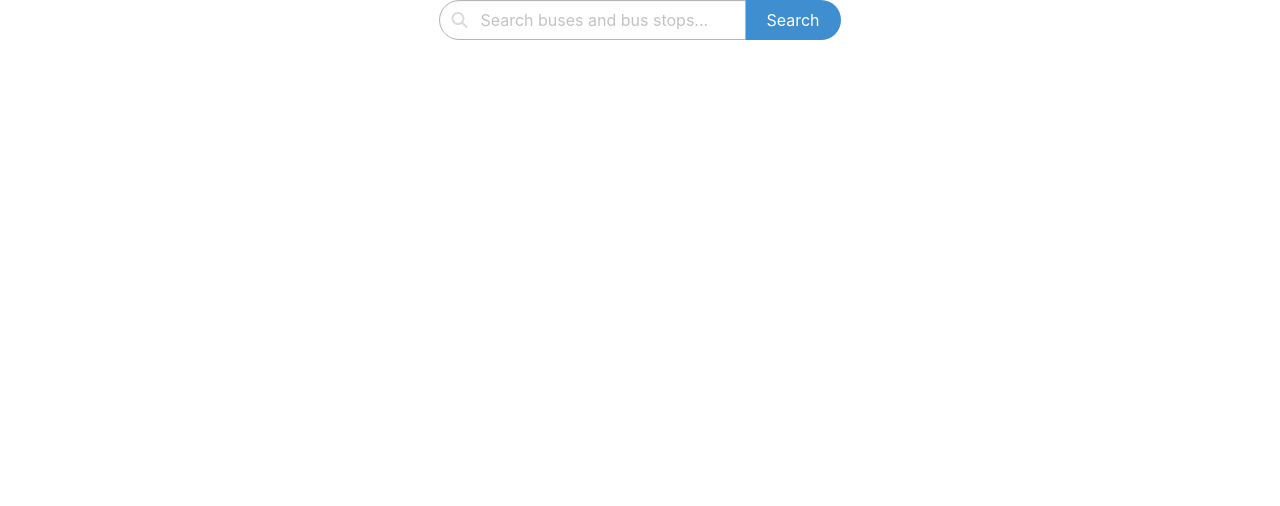
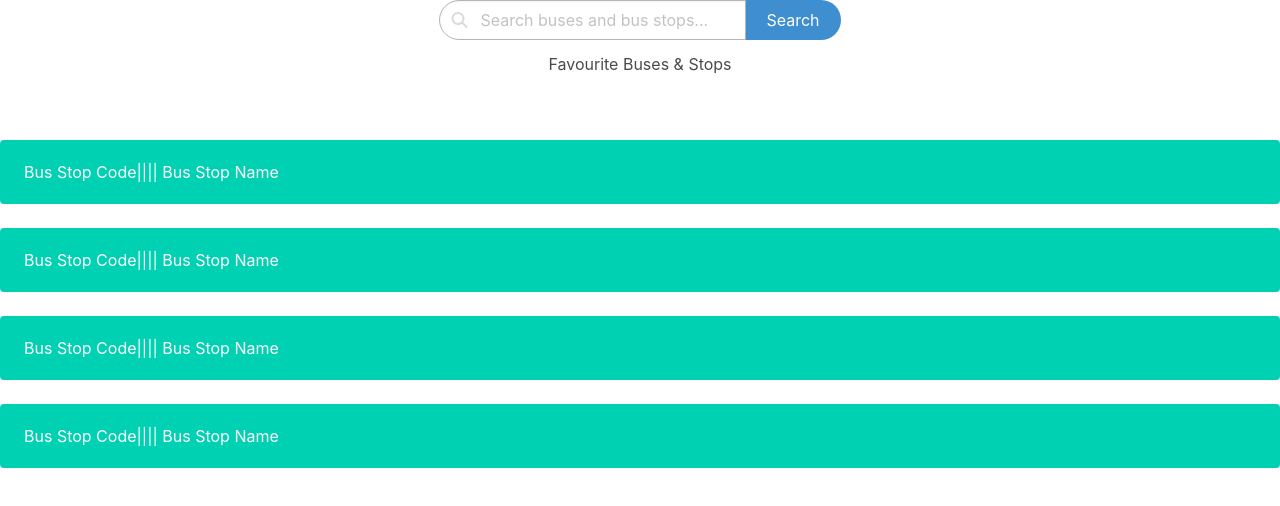
Before and after one commit to mmotyl95/team_project, a Vue app: page / in a window 1280 px wide. Shown: the top 506 px of the page. Built offline with nearby package versions, Linux system fonts and the light colour scheme.

Commit message:
Incoporate and test logic for autocomplete:     1. Try different logic for searchbar to display list that matches user input (WIP)     2. Styling changes for list and bus cards.

```diff
--- a/src/components/BusCards.vue
+++ b/src/components/BusCards.vue
@@ -1,9 +1,47 @@
 <script setup></script>
 
 <template>
-  <div>
-    <div v-for="card in cards" :key="card.id">
+  <div class="bus-cards">
+    <p class="header has-text-centered">Favourite Buses & Stops</p>
+
+    <!-- <div v-for="card in cards" :key="card.id">
       <div>{{ card.text }}</div>
+    </div> -->
+    <div class="columns is-multiline is-3-desktop is-8-widescreen is-2-fullhd">
+      <div class="column is-full">
+        <p class="notification is-primary">
+          Bus Stop Code||||
+          <span class="has-text-right is-capitalized">Bus stop name</span>
+        </p>
+      </div>
+      <div class="column is-full">
+        <p class="notification is-primary">
+          Bus Stop Code||||
+          <span class="has-text-right is-capitalized">Bus stop name</span>
+        </p>
+      </div>
+      <div class="column is-full">
+        <p class="notification is-primary">
+          Bus Stop Code||||
+          <span class="has-text-right is-capitalized">Bus stop name</span>
+        </p>
+      </div>
+      <div class="column is-full">
+        <p class="notification is-primary">
+          Bus Stop Code||||
+          <span class="has-text-right is-capitalized">Bus stop name</span>
+        </p>
+      </div>
     </div>
   </div>
 </template>
+
+<style>
+.column {
+  border-color: blue;
+}
+
+.header {
+  margin-bottom: 5%;
+}
+</style>
```
Also changed, not shown: src/components/SearchBar.vue (+10 -4 lines).
